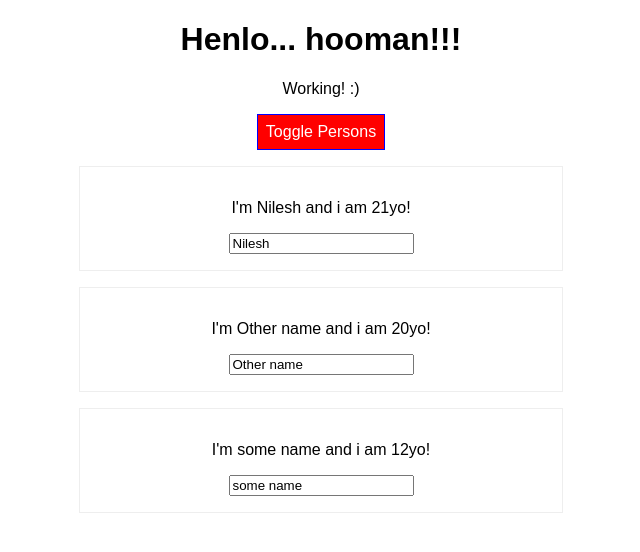
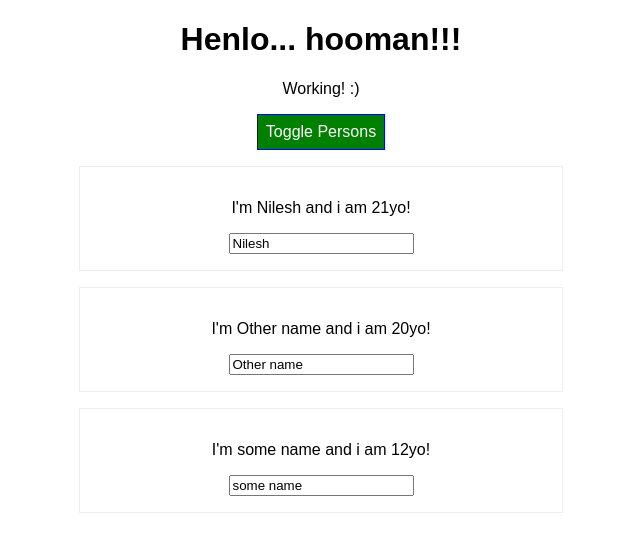
Before and after one commit to Nilesh767/Learning-Js, a React (Create React App) app in the folder 3reactjs/basics/: page / in a window 1280 px wide. Both pictures are taken after a click on the button "Toggle Persons". Shown: the top 552 px of the page, without its empty margins (319-959 px from the left). Built offline with nearby package versions, Linux system fonts and the light colour scheme.

Commit message:
using styled-components  for styling

```diff
--- a/3reactjs/basics/package.json
+++ b/3reactjs/basics/package.json
@@ -6,7 +6,8 @@
     "radium": "^0.26.1",
     "react": "^17.0.1",
     "react-dom": "^17.0.1",
-    "react-scripts": "1.1.5"
+    "react-scripts": "1.1.5",
+    "styled-components": "^5.2.1"
   },
   "scripts": {
     "start": "react-scripts start",
--- a/3reactjs/basics/src/App.js
+++ b/3reactjs/basics/src/App.js
@@ -1,7 +1,21 @@
 import React, { Component } from "react";
-import Radium, {StyleRoot} from 'radium';// bcoz you cant use pseudo selector(btn:hover) in jsx
+import styled from 'styled-components';
 import "./App.css";
 import Person from "./Person/Person";
+
+const StyledButton = styled.button`
+      background-color: green;
+      color: white;
+      font: inherit;
+      border: 1px solid blue;
+      padding: 8px;
+      cursor: pointer;
+
+      &:hover {
+        background-color: lightgreen;
+        color: black;
+      }
+`;
 
 class App extends Component {
   state = {
@@ -88,15 +102,13 @@
     }
 
     return (
-      <StyleRoot>
         <div className="App">
           <h1>Henlo... hooman!!!</h1>
           <p className={classes.join(' ')}>Working! :)</p>
-          <button style={style} onClick={this.togglePersonsHandler}>Toggle Persons</button>
+          <StyledButton onClick={this.togglePersonsHandler}>Toggle Persons</StyledButton>
           {persons}
         </div>
-      </StyleRoot>
     );
   }
 }
-export default Radium(App);
+export default App;
--- a/3reactjs/basics/src/Person/Person.js
+++ b/3reactjs/basics/src/Person/Person.js
@@ -1,19 +1,27 @@
 import React from 'react';
-import Radium from 'radium';
-import './Person.css'
+import styled from 'styled-components';
+//import './Person.css'
+
+const StyledDiv = styled.div`
+    width: 60%;
+    margin: 16px auto;
+    border: 1px solid #eee;
+    padding: 16px;
+    text-align: center;
+
+    @media (min-width: 500px) {
+        width: 450px;
+    }`;
+
 const person = (props) => {
-    const style = {
-        '@media (min-width: 500px)': {
-            width: '450px'
-        }
-    }
     return (
-        <div className="Person" style={style}>
+        // <div className="Person" style={style}>
+        <StyledDiv>
             <p onClick={props.click}> I'm {props.name} and i am {props.age}yo! </p>
             <p> {props.children} </p>
             <input type='text' onChange={props.changed} value={props.name}/>
-        </div>
+        </StyledDiv>
     )
 };
 
-export default Radium(person);
+export default person;
```
Also changed, not shown: 1 other file (tests, documents, lock files or other folders).
